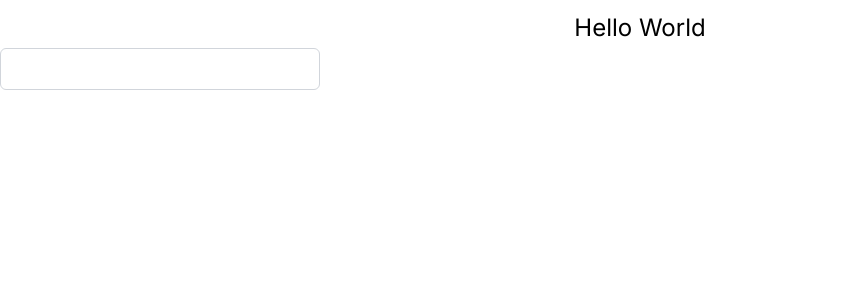
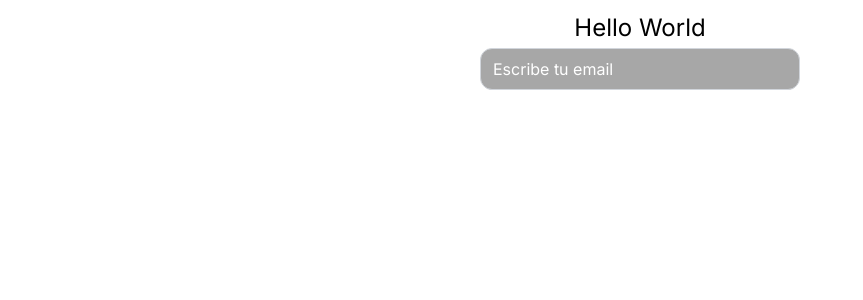
Before and after one commit to Sstark97/chat-now, a Next.js app: page / in a window 1280 px wide. Shown: the top 300 px of the page, without its empty margins (0-863 px from the left). Built offline with nearby package versions, Linux system fonts and the light colour scheme.

Commit message:
Finish Input Component

```diff
--- a/src/components/Input.tsx
+++ b/src/components/Input.tsx
@@ -1,9 +1,8 @@
 import type { InputProps } from "@customTypes/components"
 
-const Input = ({ type, placeholder, label }: InputProps) => (
-    <div className="w-1/4 flex flex-col">
-        <label className="text-sm font-semibold text-gray-600">{label}</label>
-        <input type={type} placeholder={placeholder} className="border border-gray-300 rounded-md px-3 py-2 mt-1 focus:outline-none focus:ring-2 focus:ring-blue-600 focus:border-transparent" />
+const Input = ({ type, placeholder }: InputProps) => (
+    <div className="w-1/4 flex flex-col mx-auto">
+        <input type={type} placeholder={placeholder} className="bg-secondary text-white placeholder-white border border-gray-300 rounded-xl px-3 py-2 mt-1 focus:outline-none focus:ring-2 focus:ring-purple-600 focus:border-transparent" required/>
     </div>
 )
 
--- a/src/pages/index.tsx
+++ b/src/pages/index.tsx
@@ -15,7 +15,7 @@ const Home = () => {
             </Head>
             <main className={inter.className}>
                 <h1 className="text-2xl text-center mt-3">Hello World</h1>
-                <Input />
+                <Input type="email" placeholder="Escribe tu email" />
             </main>
         </>
     )
--- a/src/types/components.ts
+++ b/src/types/components.ts
@@ -1,7 +1,6 @@
 interface InputProps {
     type: string;
     placeholder: string;
-    label: string;
 }
 
 export type {
```
